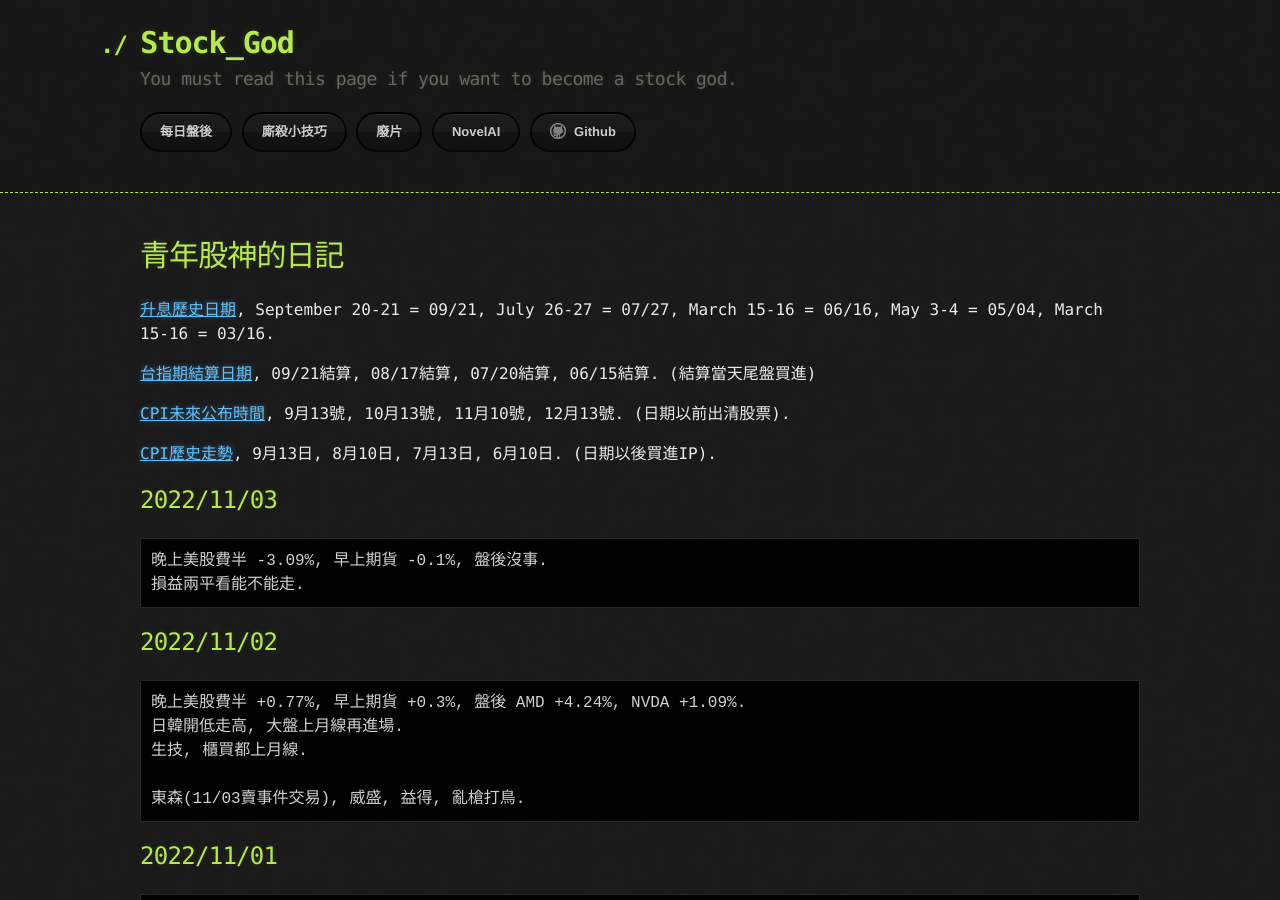
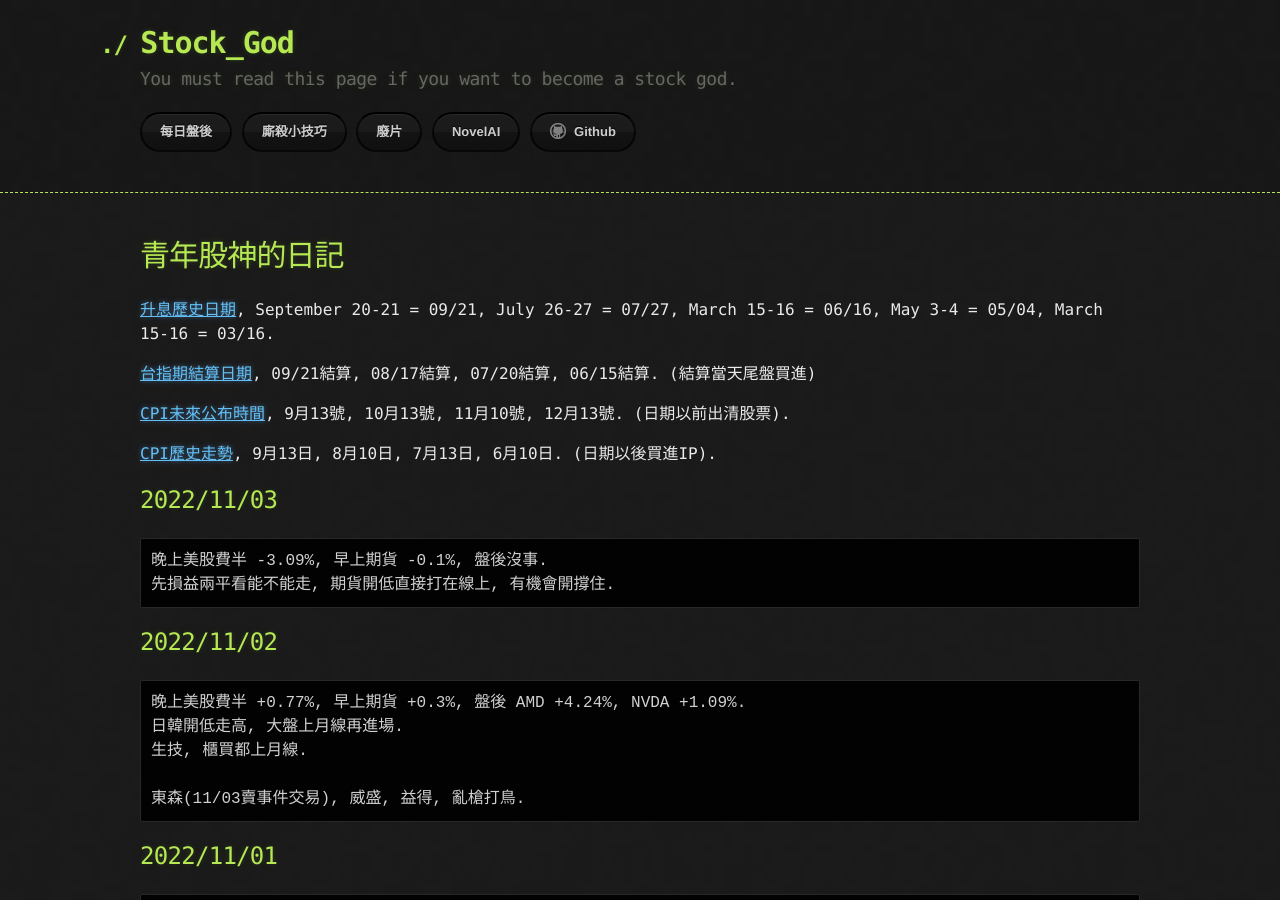
Before and after one commit to lepg5487/Stock_God, a Jekyll site: the page built from index.md, in a window 1280 px wide and 900 px high. Built offline with Jekyll 4.4.1, drawn with Linux system fonts in a browser that asks for light colours; our own code applies the rules of GitHub Pages for plain Markdown files.

Commit message:
Update index.md

````diff
--- a/index.md
+++ b/index.md
@@ -15,7 +15,7 @@ layout: testlayouts
 ## 2022/11/03
 ```
 晚上美股費半 -3.09%, 早上期貨 -0.1%, 盤後沒事.
-損益兩平看能不能走.
+先損益兩平看能不能走, 期貨開低直接打在線上, 有機會開撐住.
 ```
 
 ## 2022/11/02
````
